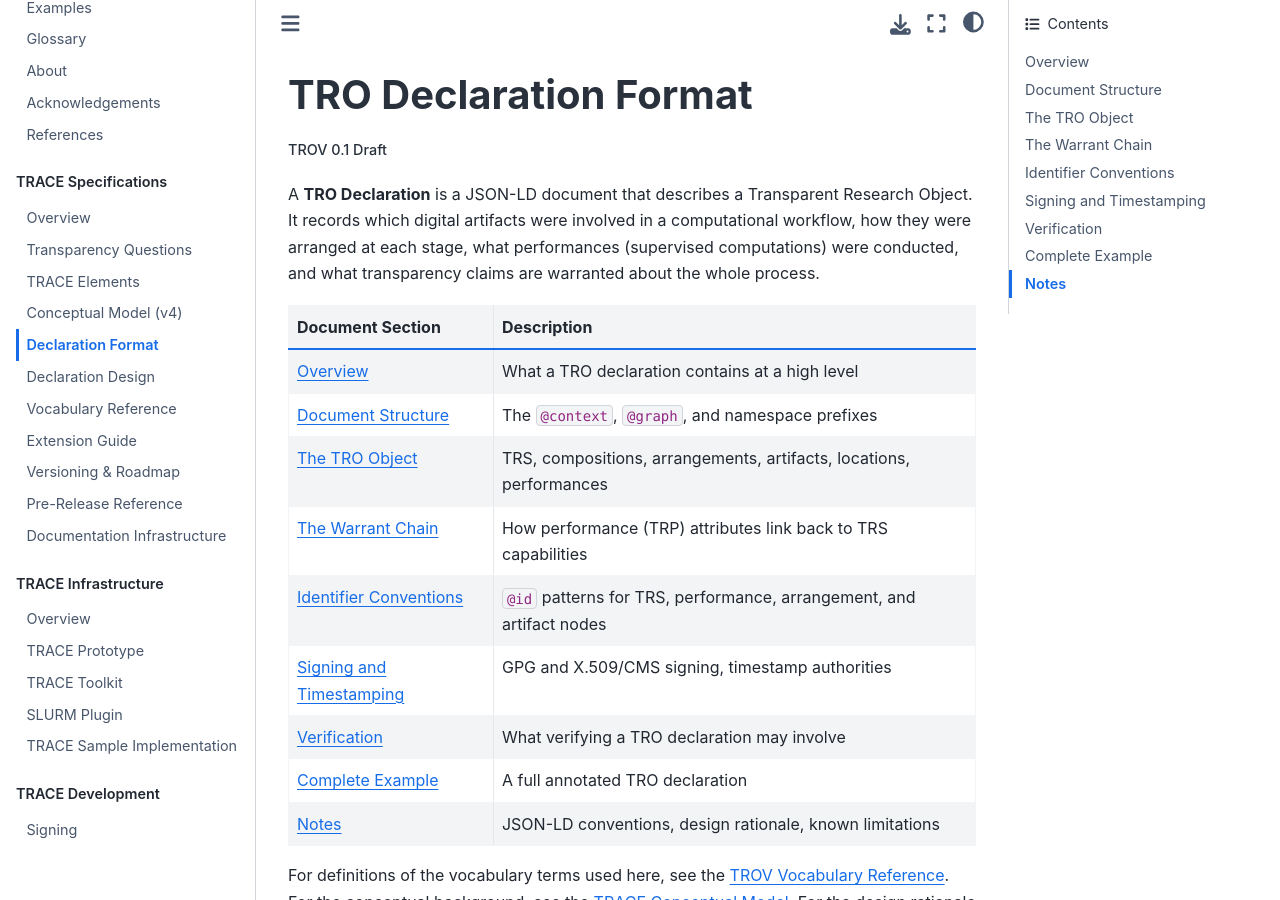
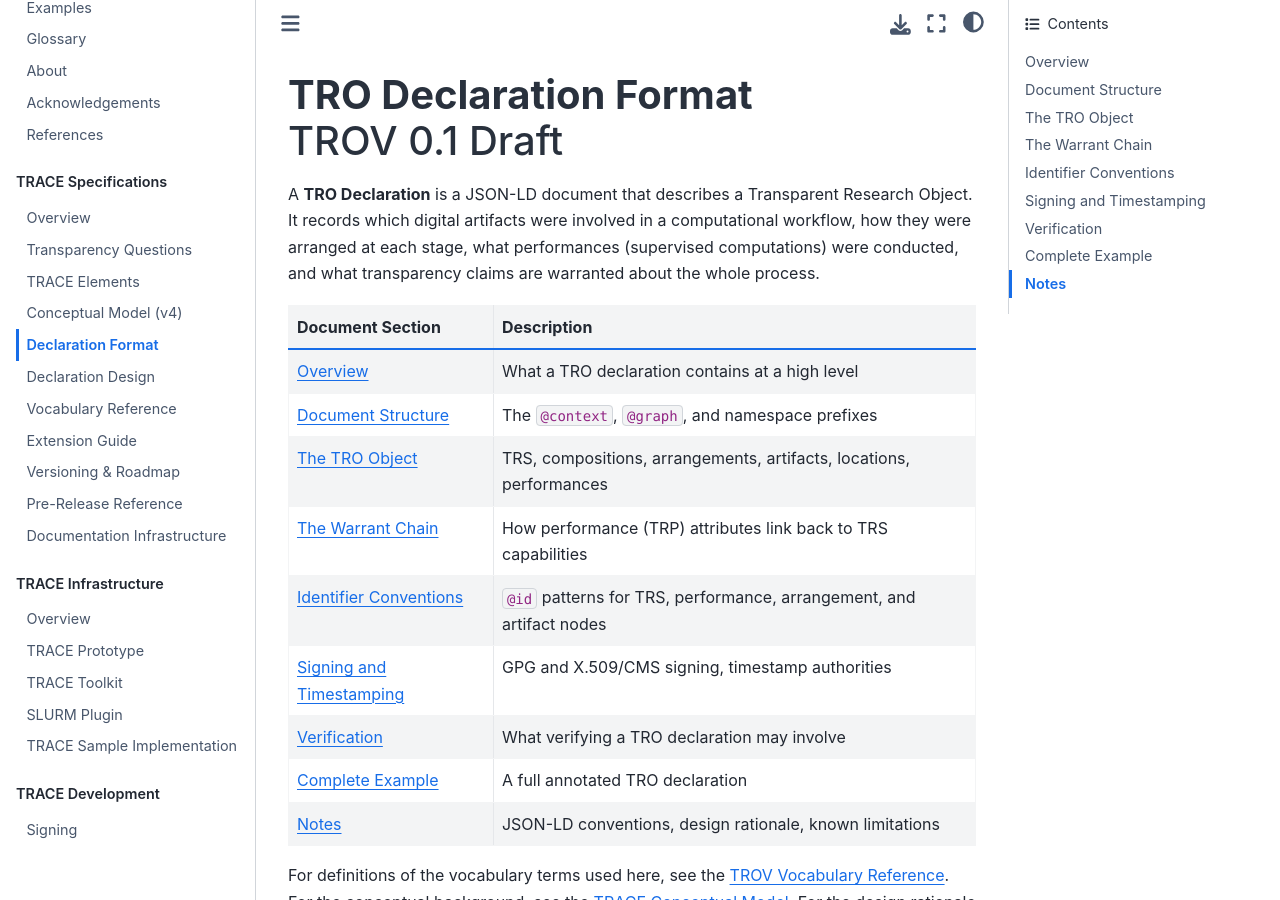
Before and after one commit to transparency-certified/trace-specification, a Jupyter Book: the page built from docs/tro-declaration-format.md, in a window 1280 px wide and 900 px high. Built offline with Jupyter Book 1.0.4 settings and Sphinx 7.4.7 and the Sphinx Book theme 1.1.4, drawn with Linux system fonts in a browser that asks for light colours.

Commit message:
Try another title style.

```diff
--- a/docs/tro-declaration-format.md
+++ b/docs/tro-declaration-format.md
@@ -1,4 +1,4 @@
-# **TRO Declaration Format** <br> <small>TROV 0.1 Draft</small>
+# **TRO Declaration Format** <br> TROV 0.1 Draft
 
 A **TRO Declaration** is a JSON-LD document that describes a Transparent Research Object. It records which digital artifacts were involved in a computational workflow, how they were arranged at each stage, what performances (supervised computations) were conducted, and what transparency claims are warranted about the whole process.
 
```
